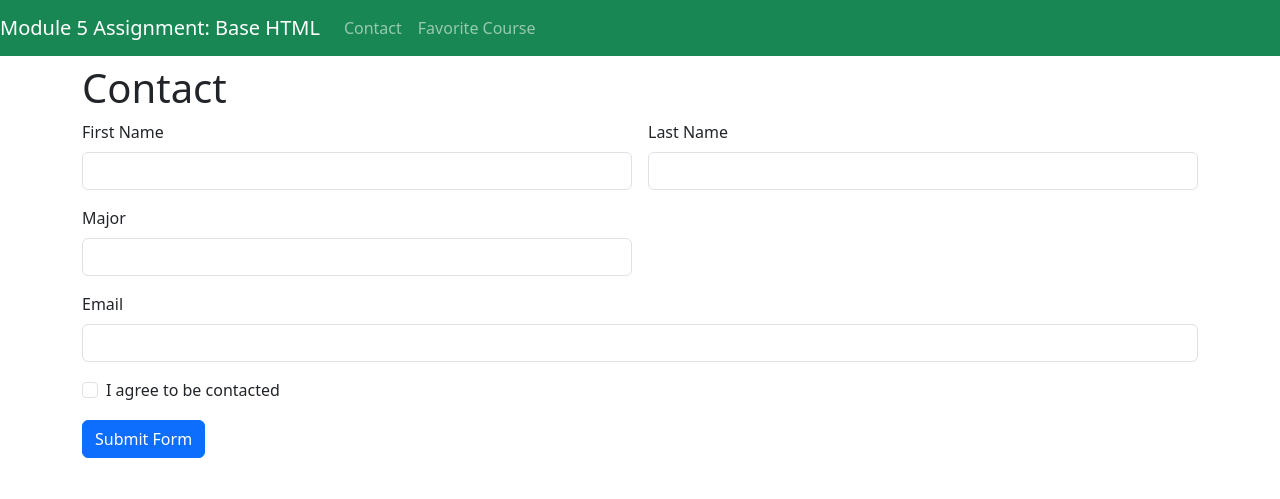
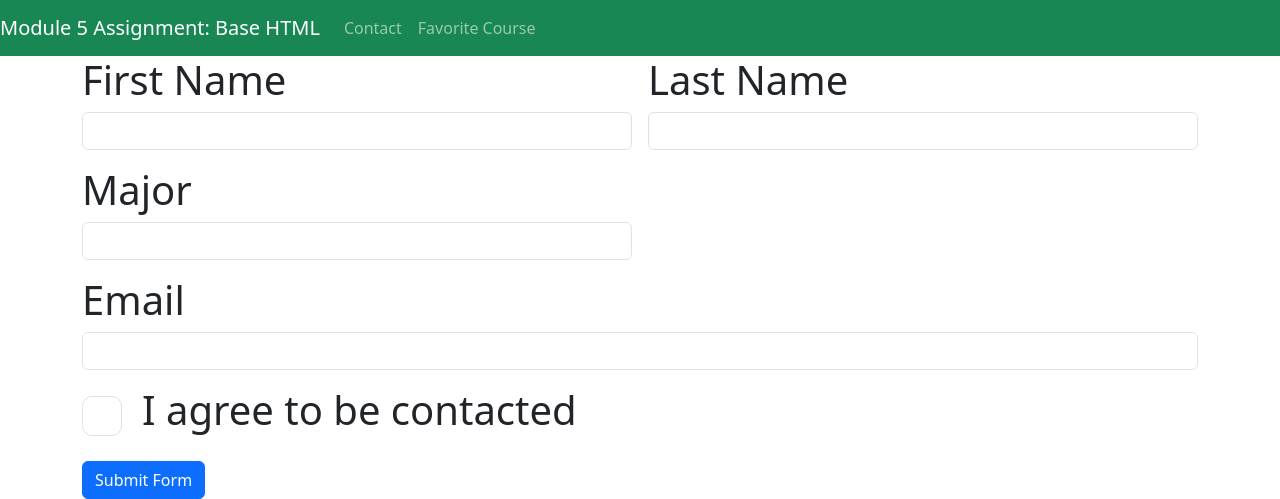
Before and after one commit to otoluwan/helloWorld, a Flask app: page /contact in a window 1280 px wide. Shown: the top 499 px of the page. Run offline with Flask 3, Linux system fonts and the light colour scheme.

Commit message:
fixed the heading nesting problem

```diff
--- a/templates/contact.html
+++ b/templates/contact.html
@@ -5,8 +5,6 @@
 {% endblock %}
 
 {% block content %}
-
-<h1>Contact</h1>
 
     {% if form_submitted %}
     <div class="col-12">
```
